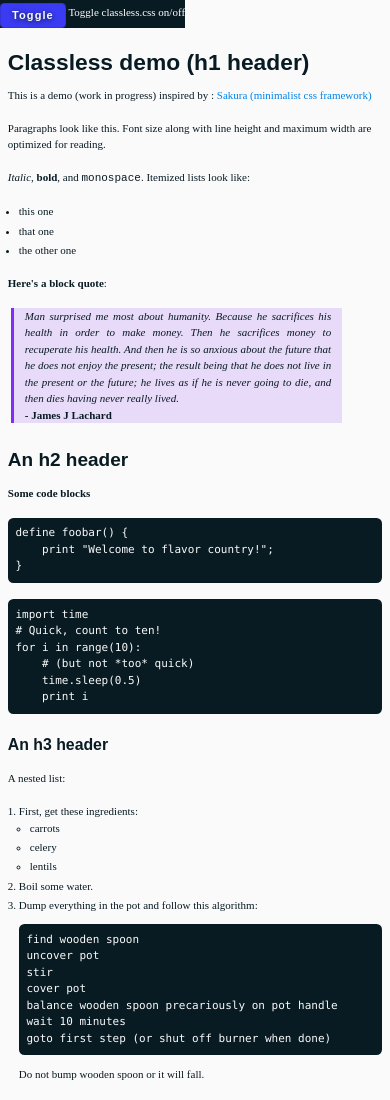
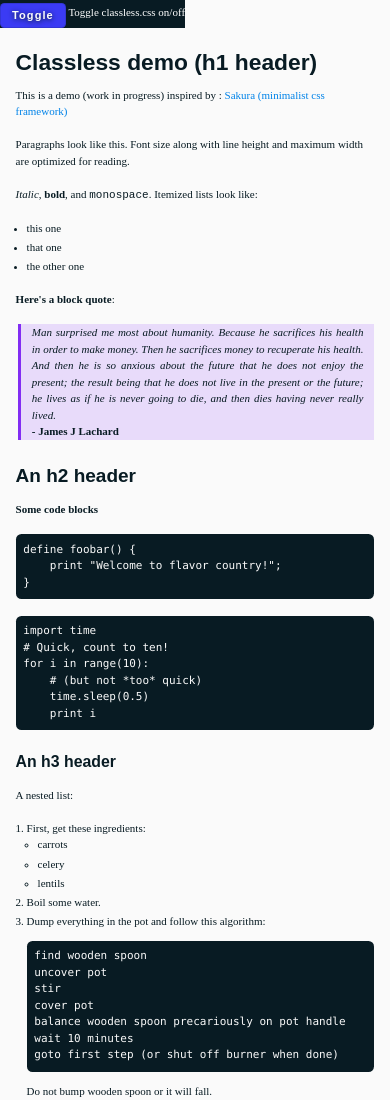
Before and after one commit to thomasfrantz/thomasfrantz.github.io, a website: page index.html in a window 390 px wide. Shown: the top 1100 px of the page. Drawn offline with nearby package versions, Linux system fonts and the light colour scheme.

Commit message:
Small corrections for blockquotes

```diff
--- a/classless.css
+++ b/classless.css
@@ -70,7 +70,8 @@ li + * {
 }
 blockquote {
   font-style: italic;
-  margin-left: 3px;
+  margin-left: 0.2em;
+  margin-right: 0;
   padding-left: 1em;
   padding-right: 1em;
   border-left: 3px solid #822DF3;
@@ -371,7 +372,7 @@ img {
     font-size: 11px;
   }
   body {
-    max-width: 96%;
+    max-width: 92%;
   }
 }
 @media print {
```
